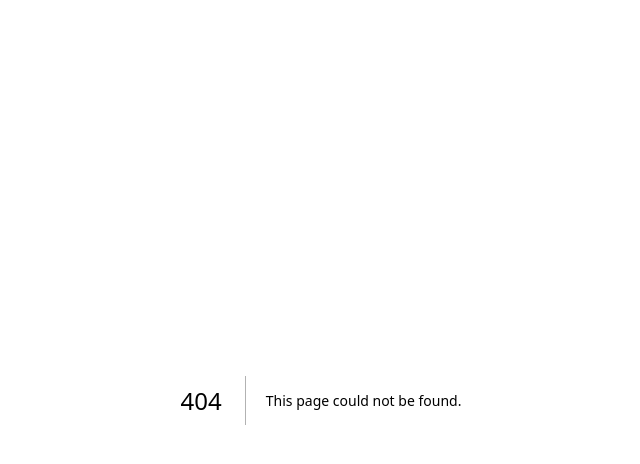
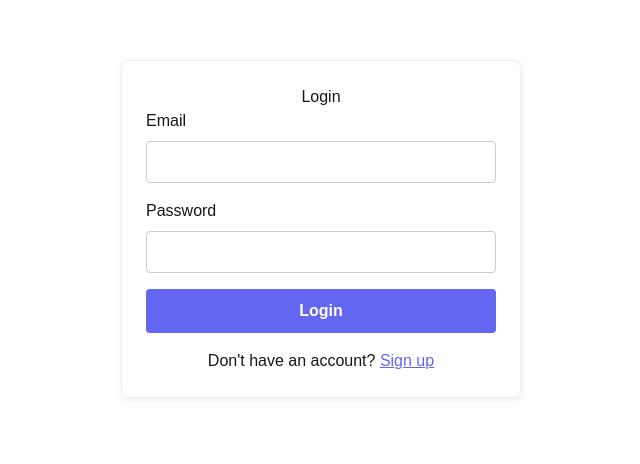
Before and after one commit to raphaelfavier/supabase-nextjs, a Next.js app: page /auth/login in a window 1280 px wide. Before the commit this address had no page. Shown: the top 464 px of the page, without its empty margins (319-959 px from the left). Built offline with nearby package versions, Linux system fonts and the light colour scheme.

Commit message:
feat: login and signup pages

```diff
--- /dev/null
+++ b/src/app/auth/login/page.tsx
@@ -0,0 +1,101 @@
+"use client";
+import React, { useState } from "react";
+import Link from "next/link";
+
+export default function LoginPage() {
+  const [email, setEmail] = useState("");
+  const [password, setPassword] = useState("");
+  const [error, setError] = useState("");
+  const [loading, setLoading] = useState(false);
+
+  const handleSubmit = async (e: React.FormEvent) => {
+    e.preventDefault();
+    setError("");
+    setLoading(true);
+    // Placeholder: Add authentication logic here
+    setTimeout(() => {
+      setLoading(false);
+      if (!email || !password) {
+        setError("Please enter both email and password.");
+      } else {
+        // Simulate successful login
+        alert("Logged in (simulation)");
+      }
+    }, 800);
+  };
+
+  return (
+    <div
+      style={{
+        maxWidth: 400,
+        margin: "60px auto",
+        padding: 24,
+        border: "1px solid #eee",
+        borderRadius: 8,
+        boxShadow: "0 2px 8px #eee",
+      }}
+    >
+      <h2 style={{ textAlign: "center" }}>Login</h2>
+      <form onSubmit={handleSubmit}>
+        <label htmlFor="email" style={{ display: "block", marginBottom: 8 }}>
+          Email
+        </label>
+        <input
+          id="email"
+          type="email"
+          value={email}
+          onChange={(e) => setEmail(e.target.value)}
+          style={{
+            width: "100%",
+            padding: 8,
+            marginBottom: 16,
+            borderRadius: 4,
+            border: "1px solid #ccc",
+          }}
+          autoComplete="email"
+        />
+
+        <label htmlFor="password" style={{ display: "block", marginBottom: 8 }}>
+          Password
+        </label>
+        <input
+          id="password"
+          type="password"
+          value={password}
+          onChange={(e) => setPassword(e.target.value)}
+          style={{
+            width: "100%",
+            padding: 8,
+            marginBottom: 16,
+            borderRadius: 4,
+            border: "1px solid #ccc",
+          }}
+          autoComplete="current-password"
+        />
+
+        {error && <div style={{ color: "red", marginBottom: 16 }}>{error}</div>}
+        <button
+          type="submit"
+          style={{
+            width: "100%",
+            padding: 10,
+            borderRadius: 4,
+            background: "#6366f1",
+            color: "#fff",
+            border: "none",
+            fontWeight: "bold",
+          }}
+          disabled={loading}
+        >
+          {loading ? "Logging in..." : "Login"}
+        </button>
+      </form>
+      <div style={{ textAlign: "center", marginTop: 16 }}>
+        <span>Don't have an account? </span>
+        <Link href="/auth/signup" style={{ color: "#6366f1", textDecoration: "underline" }}>
+          Sign up
+        </Link>
+      </div>
+    </div>
+  );
+}
--- /dev/null
+++ b/src/app/auth/signup/page.tsx
@@ -0,0 +1,94 @@
+"use client";
+import React, { useState } from "react";
+
+export default function SignupPage() {
+  const [email, setEmail] = useState("");
+  const [password, setPassword] = useState("");
+  const [error, setError] = useState("");
+  const [loading, setLoading] = useState(false);
+
+  const handleSubmit = async (e: React.FormEvent) => {
+    e.preventDefault();
+    setError("");
+    setLoading(true);
+    // Placeholder: Add signup logic here
+    setTimeout(() => {
+      setLoading(false);
+      if (!email || !password) {
+        setError("Please enter both email and password.");
+      } else {
+        // Simulate successful signup
+        alert("Signed up (simulation)");
+      }
+    }, 800);
+  };
+
+  return (
+    <div
+      style={{
+        maxWidth: 400,
+        margin: "60px auto",
+        padding: 24,
+        border: "1px solid #eee",
+        borderRadius: 8,
+        boxShadow: "0 2px 8px #eee",
+      }}
+    >
+      <h2 style={{ textAlign: "center" }}>Sign Up</h2>
+      <form onSubmit={handleSubmit}>
+        <label htmlFor="email" style={{ display: "block", marginBottom: 8 }}>
+          Email
+        </label>
+        <input
+          id="email"
+          type="email"
+          value={email}
+          onChange={(e) => setEmail(e.target.value)}
+          style={{
+            width: "100%",
+            padding: 8,
+            marginBottom: 16,
+            borderRadius: 4,
+            border: "1px solid #ccc",
+          }}
+          autoComplete="email"
+        />
+
+        <label htmlFor="password" style={{ display: "block", marginBottom: 8 }}>
+          Password
+        </label>
+        <input
+          id="password"
+          type="password"
+          value={password}
+          onChange={(e) => setPassword(e.target.value)}
+          style={{
+            width: "100%",
+            padding: 8,
+            marginBottom: 16,
+            borderRadius: 4,
+            border: "1px solid #ccc",
+          }}
+          autoComplete="new-password"
+        />
+
+        {error && <div style={{ color: "red", marginBottom: 16 }}>{error}</div>}
+        <button
+          type="submit"
+          style={{
+            width: "100%",
+            padding: 10,
+            borderRadius: 4,
+            background: "#6366f1",
+            color: "#fff",
+            border: "none",
+            fontWeight: "bold",
+          }}
+          disabled={loading}
+        >
+          {loading ? "Signing up..." : "Sign Up"}
+        </button>
+      </form>
+    </div>
+  );
+}
```
